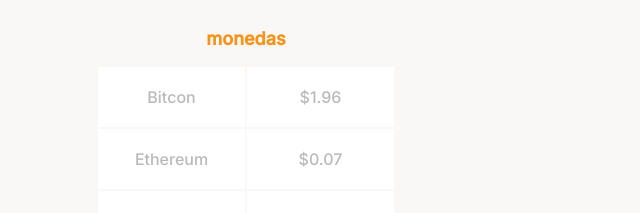
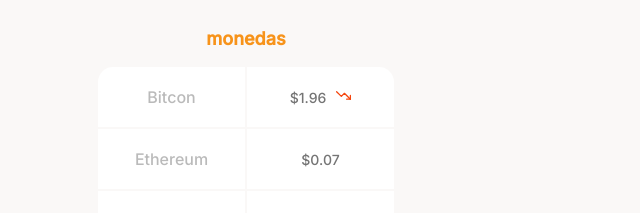
Before and after one commit to joaogarduno/app-web-branding, a plain HTML site: page index.html in a window 1280 px wide. Shown: the part 739-952 px from the top of the page, 394-1034 px from the left. Drawn offline with Linux system fonts and the light colour scheme.

Commit message:
Detallando estilos de tabla de monedas

```diff
--- a/css/style.css
+++ b/css/style.css
@@ -185,3 +185,31 @@ main{
     color: var(--gray);
     background-color: var(--just-white);
 }
+.currency-table-container .table__top-left{
+    border-radius: 15px 0 0 0;
+}
+.currency-table-container .table__top-right{
+    border-radius: 0 15px 0 0;
+}
+.currency-table-container .table__bottom-left{
+    border-radius: 0 0 0 15px;
+}
+.currency-table-container .table__bottom-right{
+    border-radius: 0 0 15px 0;
+}
+.currency-table-container .table__right{
+    font-size: 1.4rem;
+    font-weight: normal;
+    line-height: 1.7rem;
+    color: #757575;
+}
+.currency-table-container .down{
+    display: inline-block;
+    width: 15px;
+    height: 15px;
+    margin-left: 10px;
+    background-image: url('../assets/icons/trending-down.svg');
+    background-size: cover;
+    background-position: center;
+    background-repeat: no-repeat;
+}
--- a/index.html
+++ b/index.html
@@ -41,7 +41,7 @@
                                 <!-- FILAS - ROWS -->
                                 <tr>
                                     <td class="table__top-left">Bitcon</td>
-                                    <td class="table__top-right table__right">$1.96 <span></span></td>
+                                    <td class="table__top-right table__right">$1.96<span class="down"></span></td>
                                 </tr>
 
                                 <tr>
```
